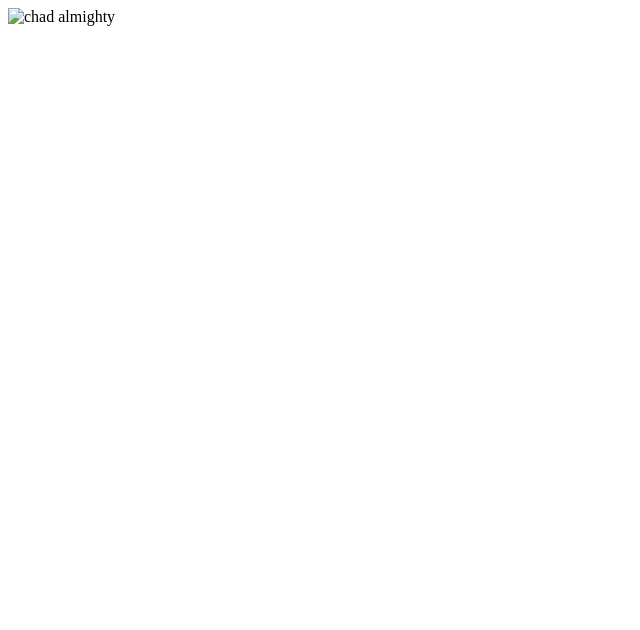
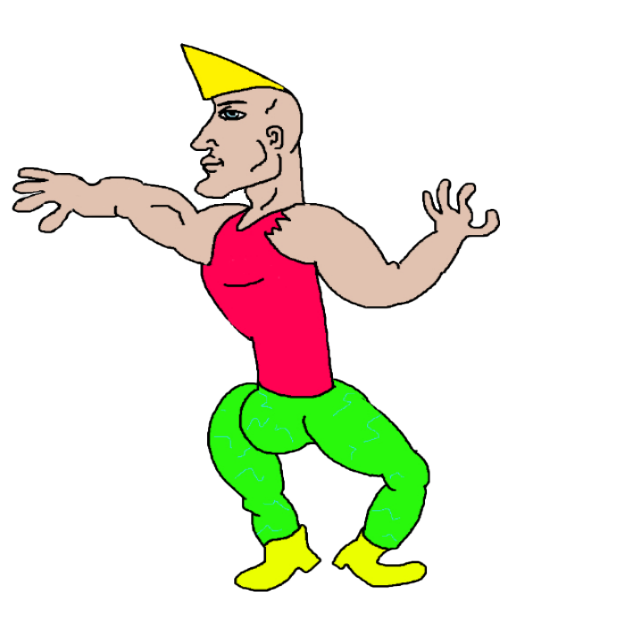
Before and after one commit to AceJHamilton/abc, a plain HTML site: page index.html in a window 1280 px wide. Shown: the whole page, without its empty margins (0-640 px from the left). Drawn offline with Linux system fonts and the light colour scheme.

Commit message:
Update index.html

```diff
--- a/index.html
+++ b/index.html
@@ -10,6 +10,6 @@
     <meta http-equiv="default-style" content="stylesheet.css">
   </head>
   <body>
-    <img src="CHADD.png" alt="chad almighty" width="500" height="600">
+    <img src="content/chadd.png" alt="chad almighty" width="500" height="600">
   </body>
 </html>
```
